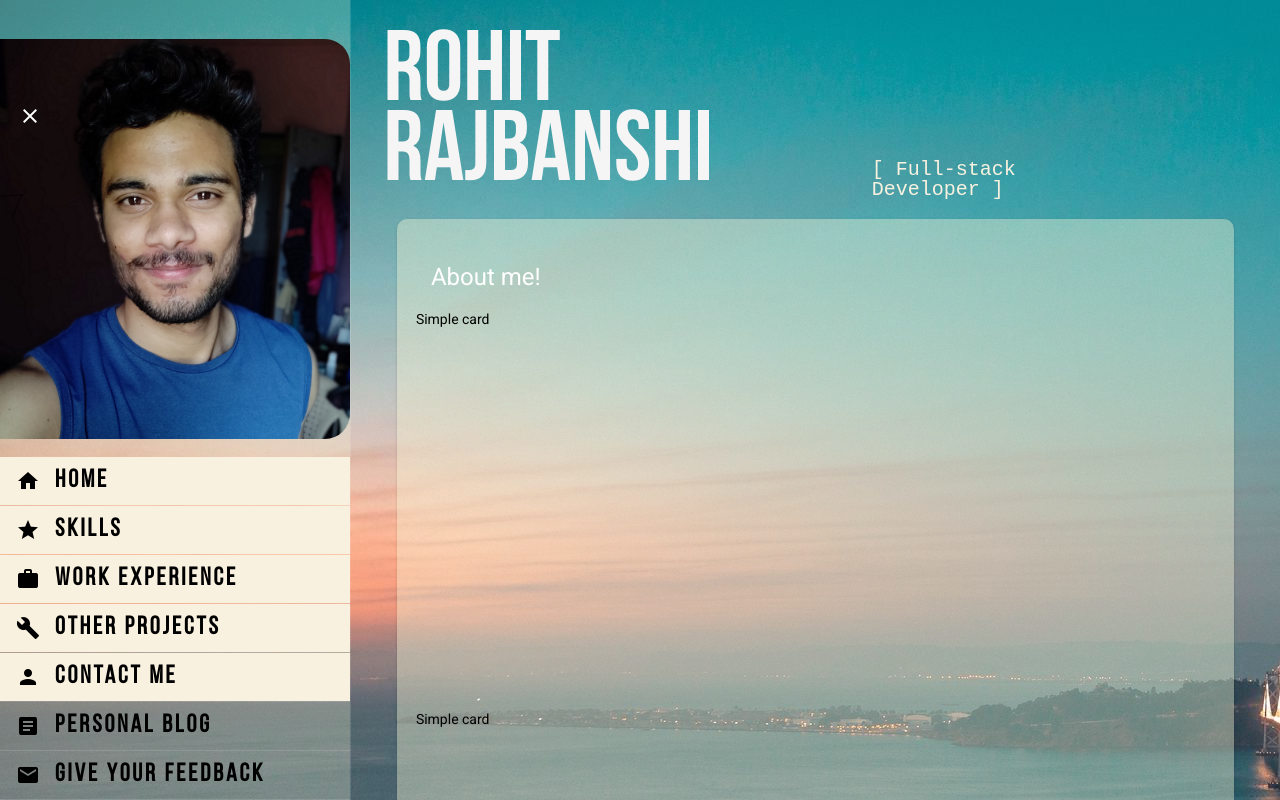
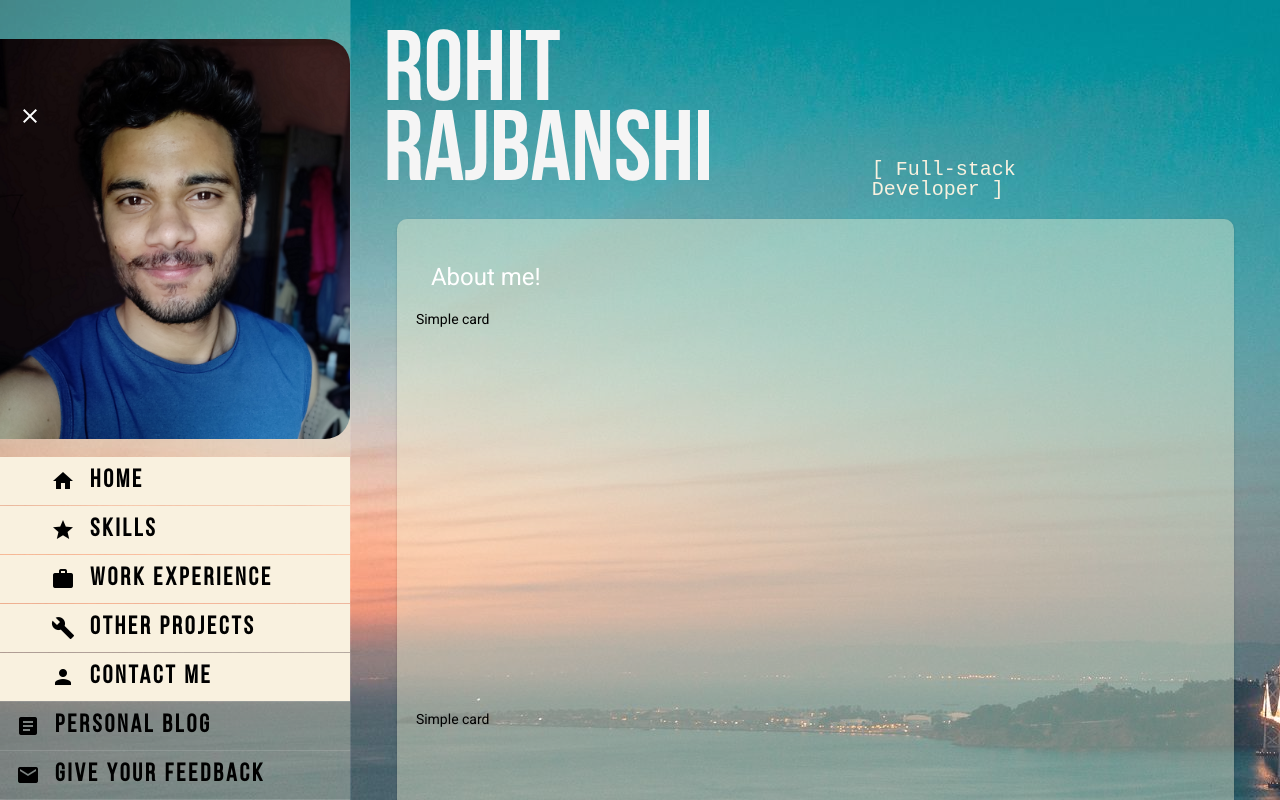
Before and after one commit to rohit2395/portfolio-static, an Angular app: page /home in a window 1280 px wide. Shown: the top 800 px of the page. Built offline with nearby package versions, Linux system fonts and the light colour scheme.

Commit message:
added another animation for menu item

```diff
--- a/src/app/components/side-menu/side-menu.component.scss
+++ b/src/app/components/side-menu/side-menu.component.scss
@@ -35,7 +35,13 @@
 }
 
 .active-list-item {
-  transform: 400ms !important;
+  // transform: 400ms !important;
   background-color: #F9F1DF !important;
-  // padding-left: 10%  !important;
+  padding-left: 10%  !important;
 }
+
+.active-list-item:hover{
+  // transform: 400ms !important;
+  // background-color: #F9F1DF !important;
+  padding-left: 15%  !important;
+}
```
